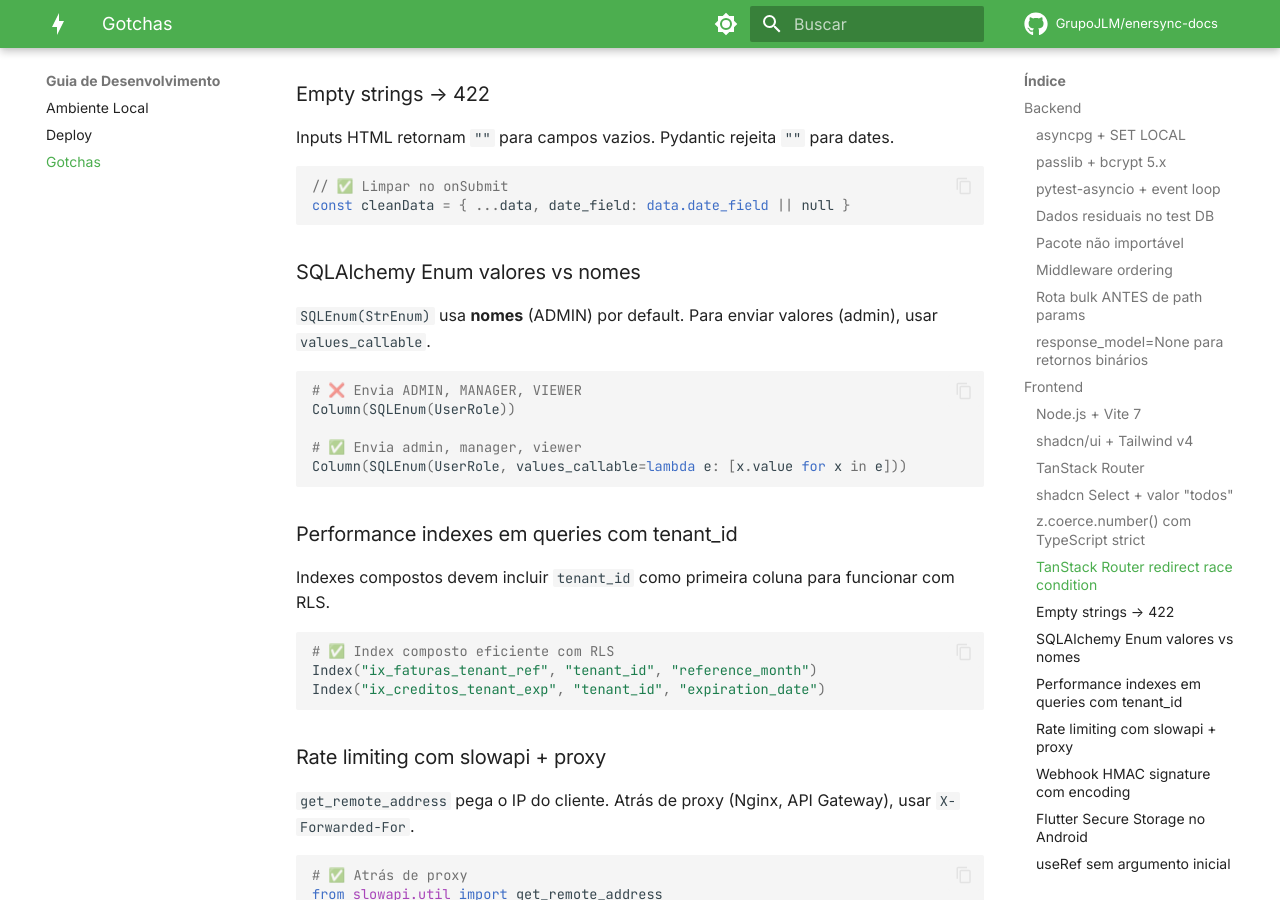
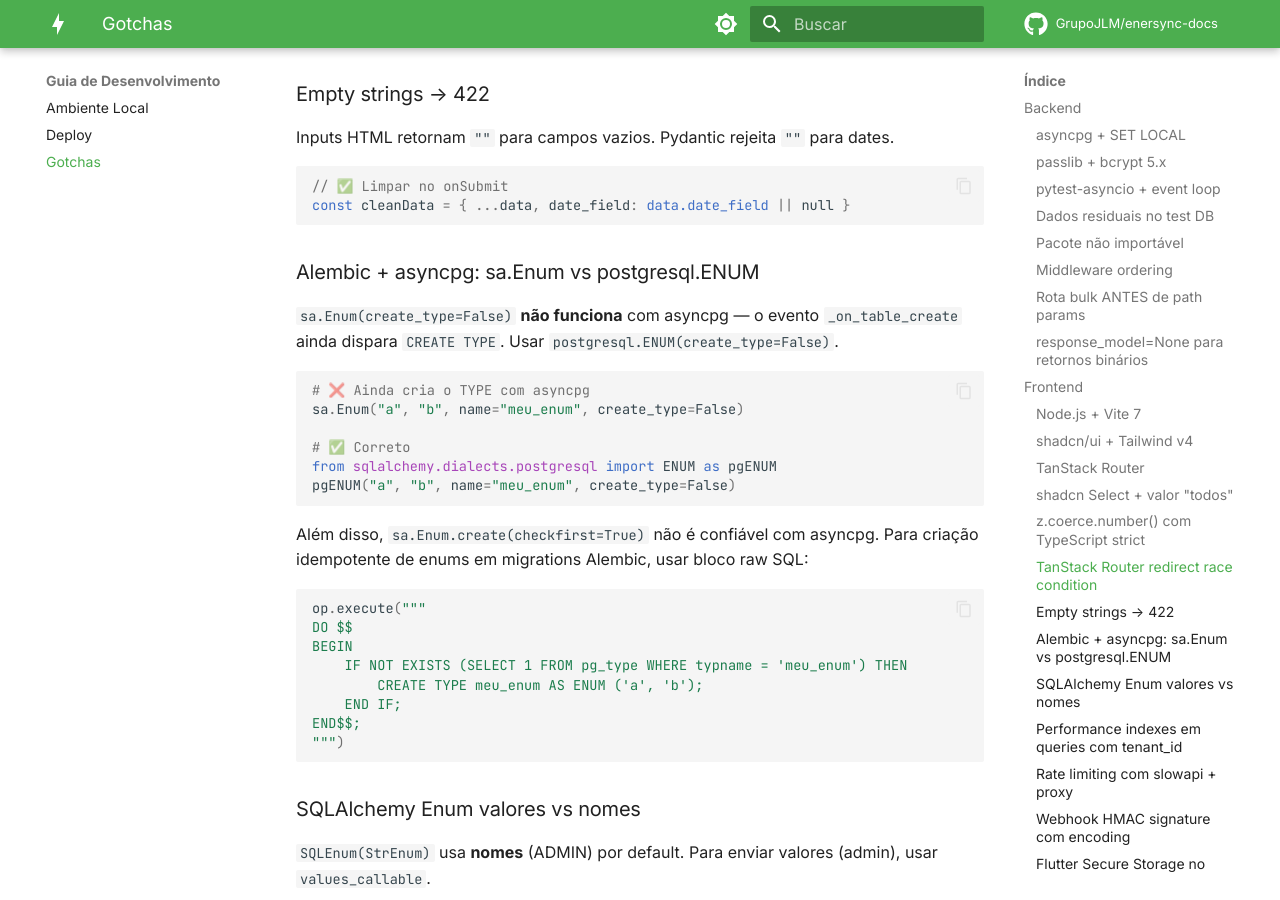
Before and after one commit to GrupoJLM/enersync-docs, an MkDocs documentation site: the page built from docs/guia/gotchas.md, in a window 1280 px wide and 900 px high, scrolled down 3426 px. Built offline with MkDocs 1.6.1 and Material for MkDocs 9.7.7, drawn with Linux system fonts in a browser that asks for light colours; comment, search, counter and statistics services are not loaded.

Commit message:
docs: add Alembic asyncpg enum gotcha, changelog deploy fix, estrutura update
- gotchas: sa.Enum(create_type=False) não funciona com asyncpg, usar postgresql.ENUM
- changelog: deploy API fix após 6+ falhas (migration 0016 enum idempotente)
- estrutura: migration 0016_webhook_delivery_logs

Co-Authored-By: Claude Opus 4.6 <noreply@anthropic.com>

````diff
--- a/docs/guia/gotchas.md
+++ b/docs/guia/gotchas.md
@@ -171,6 +171,32 @@ Inputs HTML retornam `""` para campos vazios. Pydantic rejeita `""` para dates.
 const cleanData = { ...data, date_field: data.date_field || null }
 ```
 
+### Alembic + asyncpg: sa.Enum vs postgresql.ENUM
+
+`sa.Enum(create_type=False)` **não funciona** com asyncpg — o evento `_on_table_create` ainda dispara `CREATE TYPE`. Usar `postgresql.ENUM(create_type=False)`.
+
+```python
+# ❌ Ainda cria o TYPE com asyncpg
+sa.Enum("a", "b", name="meu_enum", create_type=False)
+
+# ✅ Correto
+from sqlalchemy.dialects.postgresql import ENUM as pgENUM
+pgENUM("a", "b", name="meu_enum", create_type=False)
+```
+
+Além disso, `sa.Enum.create(checkfirst=True)` não é confiável com asyncpg. Para criação idempotente de enums em migrations Alembic, usar bloco raw SQL:
+
+```python
+op.execute("""
+DO $$
+BEGIN
+    IF NOT EXISTS (SELECT 1 FROM pg_type WHERE typname = 'meu_enum') THEN
+        CREATE TYPE meu_enum AS ENUM ('a', 'b');
+    END IF;
+END$$;
+""")
+```
+
 ### SQLAlchemy Enum valores vs nomes
 
 `SQLEnum(StrEnum)` usa **nomes** (ADMIN) por default. Para enviar valores (admin), usar `values_callable`.
````
Also changed, not shown: docs/arquitetura/estrutura.md (+2 -1 lines), docs/changelog.md (+8 -0 lines).
